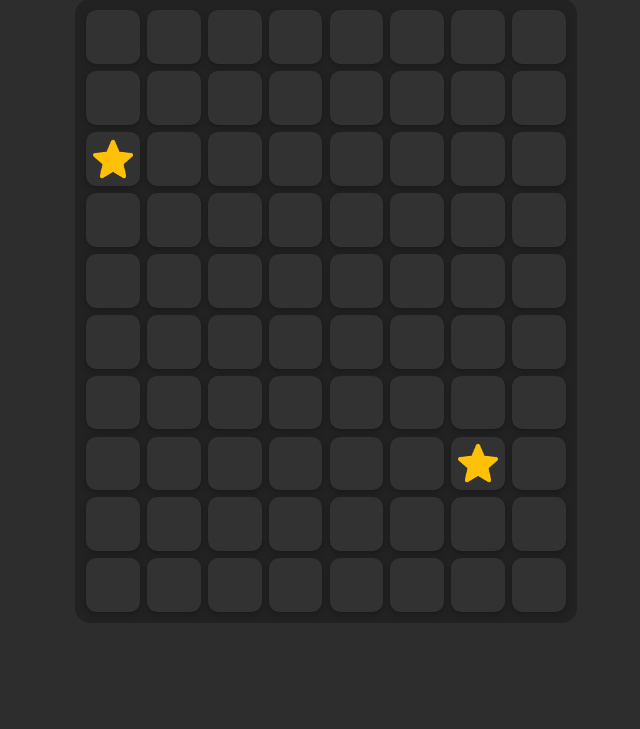
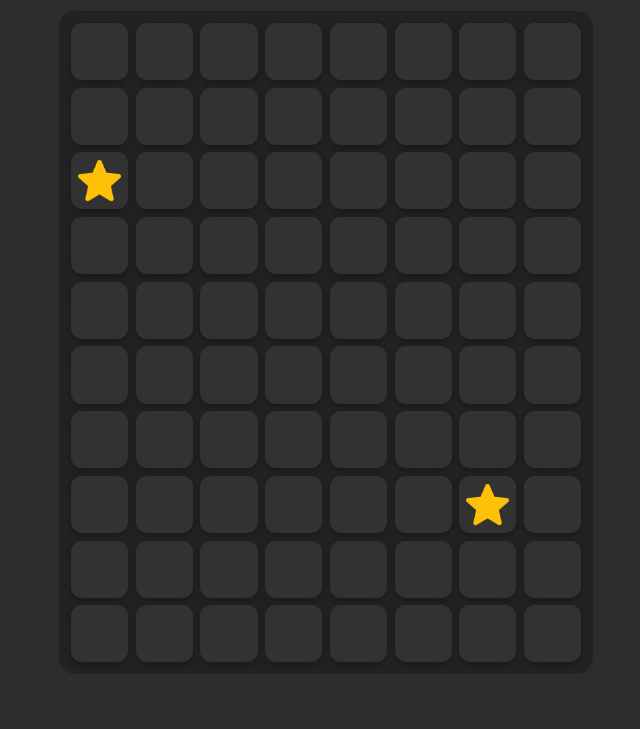
Before and after one commit to eliasvagan/minesweeper-js, a plain HTML site: page minesweeper/index.html in a window 1280 px wide. Shown: the part 197-926 px from the top of the page, without its empty margins (314-954 px from the left). Before the commit the page ends 872 px from the top, so only its background shows below. Drawn offline with Linux system fonts and the light colour scheme.

Commit message:
Title tag + experimental font-size

```diff
--- a/minesweeper/index.html
+++ b/minesweeper/index.html
@@ -4,13 +4,11 @@
 	<meta charset="utf-8">
 	<meta name="viewport" content="width=device-width,initial-scale=1"/>
 	<meta http-equiv="X-UA-Compatible" content="chrome=1, IE=edge">
-	<title>Title</title>
-
 	<style type="text/css">
 		html, body {
 			height: 100%;
 		}
-	        body {
+	   	body {
 			margin: 0;
 			padding: 1em;
 		}
@@ -32,7 +30,7 @@
 	<link rel="stylesheet" href="main.css">
 	<link rel="stylesheet" href="tiles.css">
 	<script src="main.js"></script>
-	<title>Minesweeper</title>
+	<title>Minesweeper JS</title>
 </head>
 <body>
 <div class="game-app">
--- a/minesweeper/main.css
+++ b/minesweeper/main.css
@@ -1,9 +1,26 @@
+html, body {
+	height: 100%;
+}
 body {
+	margin: 0;
+	padding: 1em;
 	background-color: #2d2d2d;
 	color: white;
 	font-family: 'Jetbrains Mono', monospace;
 	font-weight: 500;
-	font-size: 1.6em;
+	font-size: calc(1.5vw + 1vh);
+}
+/*
+	Disable the default callout when you touch and hold a touch target.
+	and disable user from selecting content (dragging).
+*/
+*:not(input,textarea) {
+	-webkit-touch-callout: none;
+	-webkit-user-select: none;
+	-khtml-user-select: none;
+	-moz-user-select: none;
+	-ms-user-select: none;
+	user-select: none;
 }
 .game-app {
 	max-width: 95vw;
```
